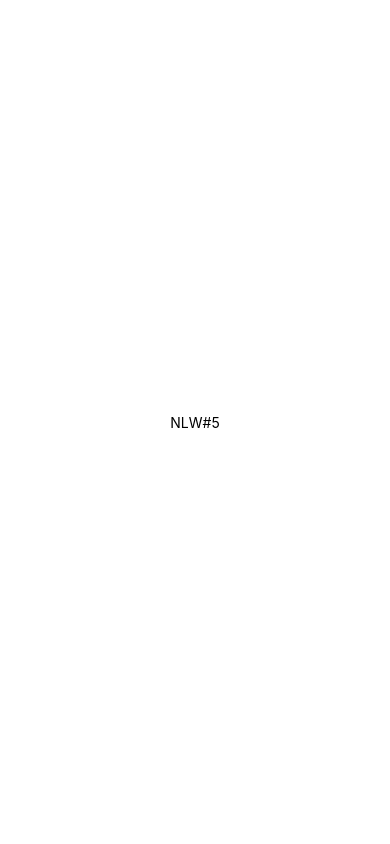
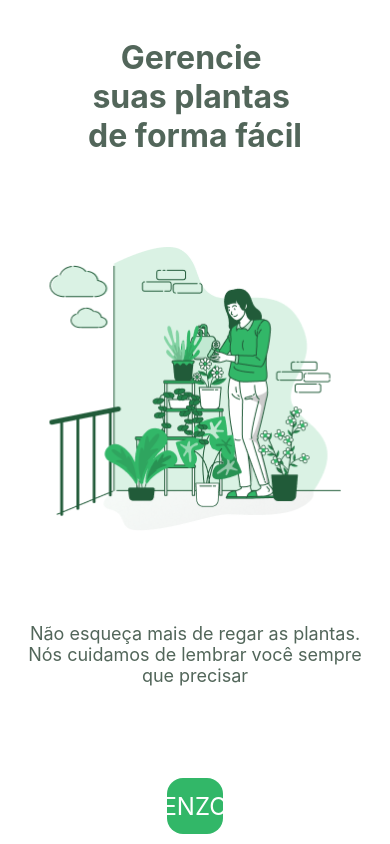
Before and after one commit to antoniobritto07/reactNative-nlw-5, a React Native app: screen / in a window 390 px wide. Built offline with nearby package versions, Linux system fonts and the light colour scheme.

Commit message:
Feat: Terminando conteúdo da primeria aula

```diff
--- a/App.tsx
+++ b/App.tsx
@@ -1,20 +1,9 @@
 import React from 'react';
 import { Text, View, StyleSheet } from 'react-native';
+import { Welcome } from './src/pages/Welcome';
 
 export default function App() {
   return (
-    <View style={styles.container}>
-      <Text>
-        NLW#5
-    </Text>
-    </View>
+    <Welcome />
   )
 }
-
-const styles = StyleSheet.create({
-  container: {
-    flex: 1,
-    justifyContent: 'center',
-    alignItems: 'center'
-  }
-})
--- /dev/null
+++ b/custom.s.ts
@@ -0,0 +1,5 @@
+declare module '*.png' {
+  const content: any;
+  export default content;
+}
+//isso serve para ele conseguir acessar os arquivos png que nós colocamos na pasta assets da nossa aplicação
--- /dev/null
+++ b/src/pages/Welcome.tsx
@@ -0,0 +1,69 @@
+import React from 'react';
+import { Image, Text, TouchableOpacity, SafeAreaView, StyleSheet } from 'react-native';
+import weteringIMG from "../assets/watering.png";
+import colors from "../styles/colors";
+
+export function Welcome() {
+  return (
+    <SafeAreaView style={styles.container}>
+      {/* esse safeAreaView serve da mesma forma que a View para contornar todos os elementos da página, porem ele é melhor porque ele leva em consideração aquela borda preta que tem em cima do iphone */}
+      <Text style={styles.title}>
+        Gerencie {'\n'}
+        suas plantas {'\n'}
+        de forma fácil
+        </Text>
+
+      <Image source={weteringIMG} style={styles.image} />
+
+      <Text style={styles.subtitle}>
+        Não esqueça mais de regar as plantas.
+        Nós cuidamos de lembrar você sempre que precisar
+      </Text>
+
+      <TouchableOpacity style={styles.button} activeOpacity={0.7}>
+        {/* esse elemento serve como uma espécie de botão que muda a opacidade sempre que é pressionado */}
+        <Text style={styles.buttonText}>
+          ENZO
+        </Text>
+      </TouchableOpacity>
+    </SafeAreaView>
+  )
+}
+
+const styles = StyleSheet.create({
+  container: {
+    flex: 1,
+    alignItems: 'center',
+    justifyContent: 'space-between'
+  },
+  title: {
+    fontSize: 32,
+    fontWeight: 'bold',
+    textAlign: "center",
+    color: colors.heading,
+    marginTop: 38
+  },
+  subtitle: {
+    textAlign: "center",
+    fontSize: 18,
+    paddingHorizontal: 20,
+    color: colors.heading
+  },
+  button: {
+    backgroundColor: colors.green,
+    justifyContent: 'center',
+    alignItems: 'center',
+    borderRadius: 16,
+    marginBottom: 10,
+    height: 56,
+    width: 56
+  },
+  image: {
+    width: 292,
+    height: 284
+  },
+  buttonText: {
+    color: colors.white,
+    fontSize: 24
+  }
+})
```
